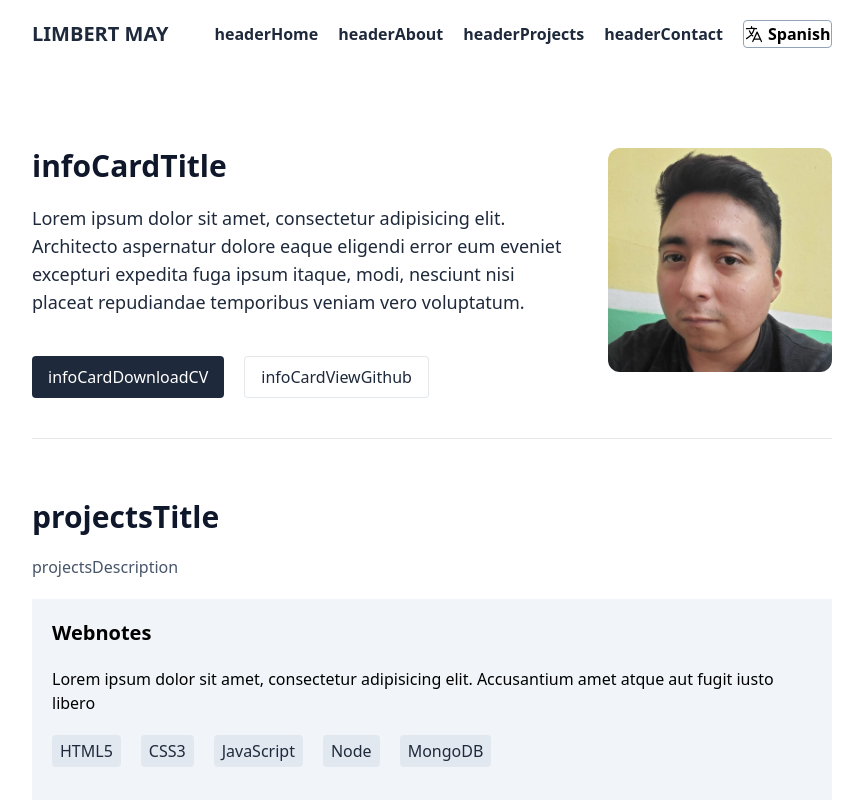
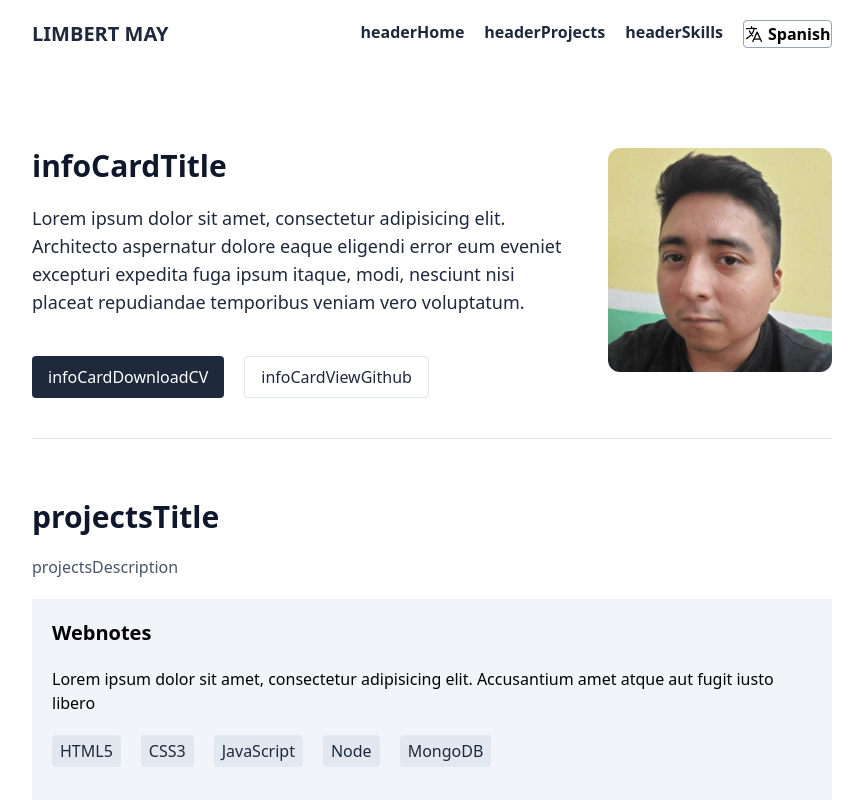
Before and after one commit to LimbersMay/limbertsPortfolio, a React (Vite) app: page / in a window 1280 px wide. Shown: the top 800 px of the page, without its empty margins (208-1071 px from the left). Built offline with nearby package versions, Linux system fonts and the light colour scheme.

Commit message:
(components Header) Se cambiaron los elementos de navegación de button a <a /> con el href de las secciones a nevegar

```diff
--- a/src/portfolio/components/Header.tsx
+++ b/src/portfolio/components/Header.tsx
@@ -20,18 +20,15 @@ export const Header = () => {
 
             { /* Options */}
             <div className="hidden flex-grow justify-end gap-5 font-bold sm:flex">
-                <button className="text-slate-800">
+                <a href="#home" className="text-slate-800">
                     <Text tid="headerHome"/>
-                </button>
-                <button className="text-slate-800">
-                    <Text tid="headerAbout"/>
-                </button>
-                <button className="text-slate-800">
+                </a>
+                <a href="#projects" className="text-slate-800">
                     <Text tid="headerProjects"/>
-                </button>
-                <button className="text-slate-800">
-                    <Text tid="headerContact"/>
-                </button>
+                </a>
+                <a href="#skills" className="text-slate-800">
+                    <Text tid="headerSkills"/>
+                </a>
 
                 { /* Language options */}
                 <div className="flex flex-row items-center gap-1 rounded border border-slate-400">
```
